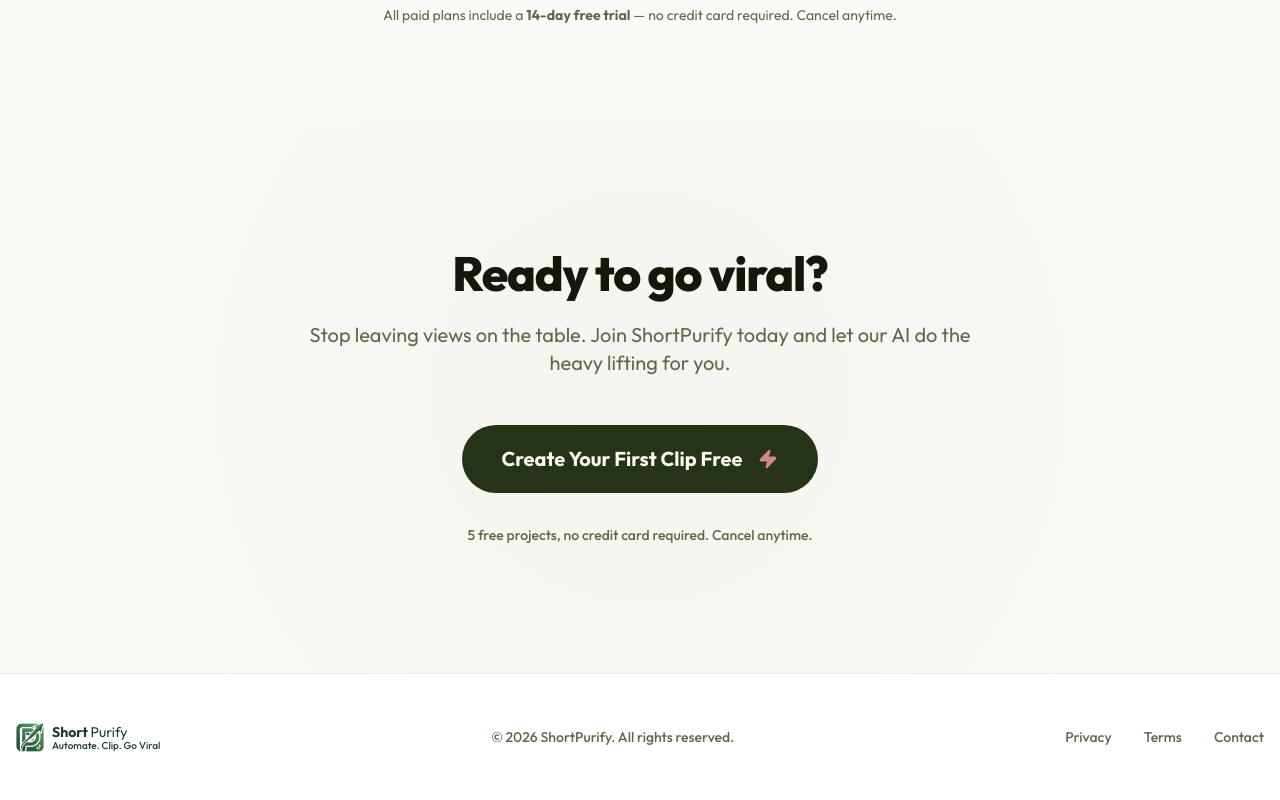
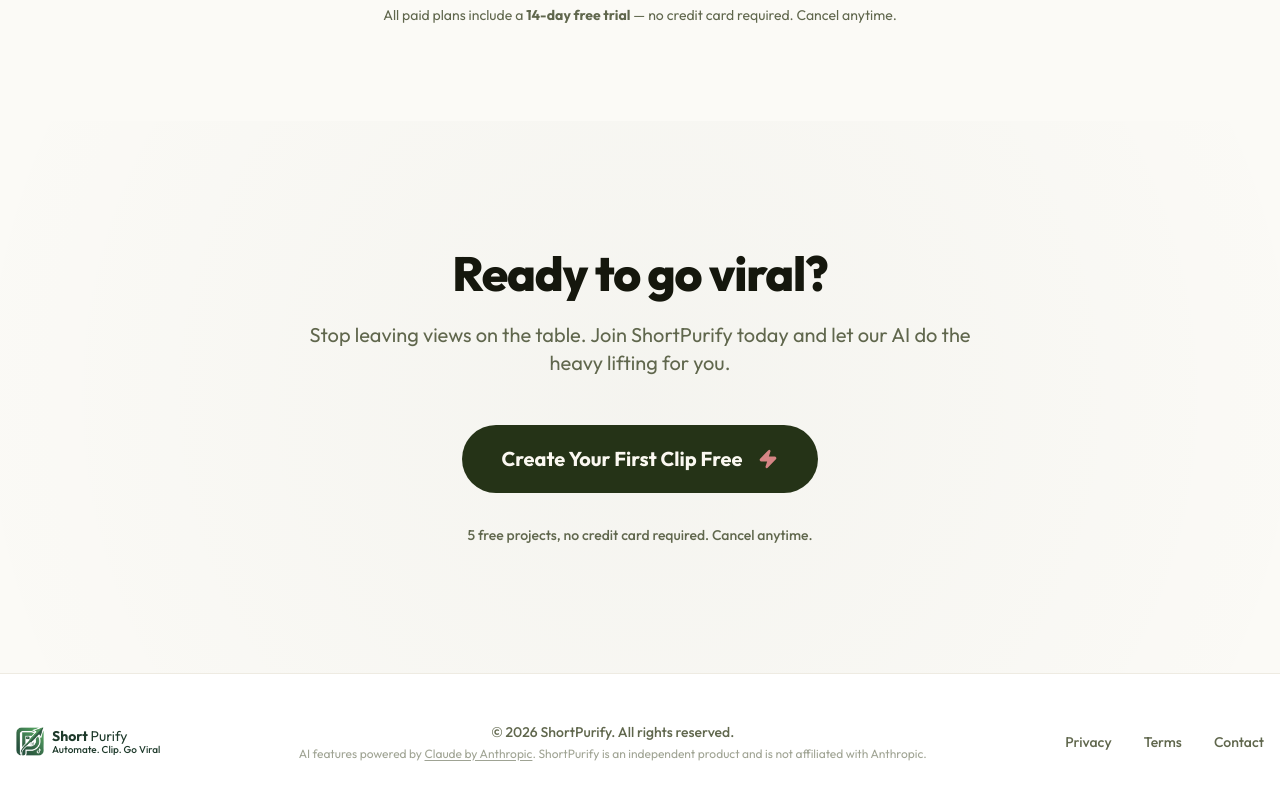
Before and after one commit to Asraful0312/shortpurify, a Next.js app: page / in a window 1280 px wide. Shown: the part 6166-6966 px from the top of the page. Built offline with nearby package versions, Linux system fonts and the light colour scheme; no server answers.

Commit message:
feat: add Anthropic attribution and disclaimer to footer component

```diff
--- a/components/shared/footer.tsx
+++ b/components/shared/footer.tsx
@@ -10,9 +10,23 @@
       <Link href="/">
       <Logo/>
       </Link>
-        <p className="text-sm font-medium text-muted-foreground">
-          © {new Date().getFullYear()} ShortPurify. All rights reserved.
-        </p>
+        <div className="flex flex-col items-center gap-1 text-center">
+          <p className="text-sm font-medium text-muted-foreground">
+            © {new Date().getFullYear()} ShortPurify. All rights reserved.
+          </p>
+          <p className="text-xs text-muted-foreground/60">
+            AI features powered by{" "}
+            <a
+              href="https://www.anthropic.com"
+              target="_blank"
+              rel="noopener noreferrer"
+              className="underline underline-offset-2 hover:text-muted-foreground transition-colors"
+            >
+              Claude by Anthropic
+            </a>
+            . ShortPurify is an independent product and is not affiliated with Anthropic.
+          </p>
+        </div>
         <div className="flex gap-8 text-sm font-medium text-muted-foreground">
           <Link href="/privacy" className="hover:text-primary transition-colors">Privacy</Link>
           <Link href="/terms" className="hover:text-primary transition-colors">Terms</Link>
```
